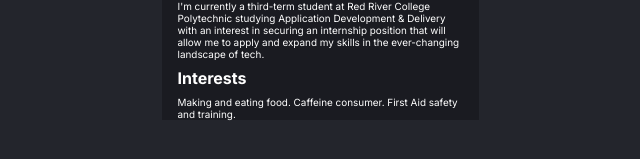
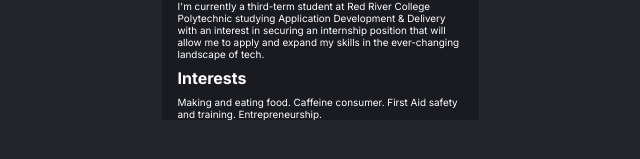
Before and after one commit to P1ARB33/scrimba-digital-business-card, a React (Vite) app: page / in a window 1280 px wide. Shown: the part 393-552 px from the top of the page, without its empty margins (320-960 px from the left). Built offline with nearby package versions, Linux system fonts and the light colour scheme.

Commit message:
feat: something to add to the interests :)

```diff
--- a/src/Content.jsx
+++ b/src/Content.jsx
@@ -9,7 +9,7 @@
             </p>
 
             <h2>Interests</h2>
-            <p>Making and eating food. Caffeine consumer. First Aid safety and training.</p>
+            <p>Making and eating food. Caffeine consumer. First Aid safety and training. Entrepreneurship.</p>
         </div>
     )
 }
```
